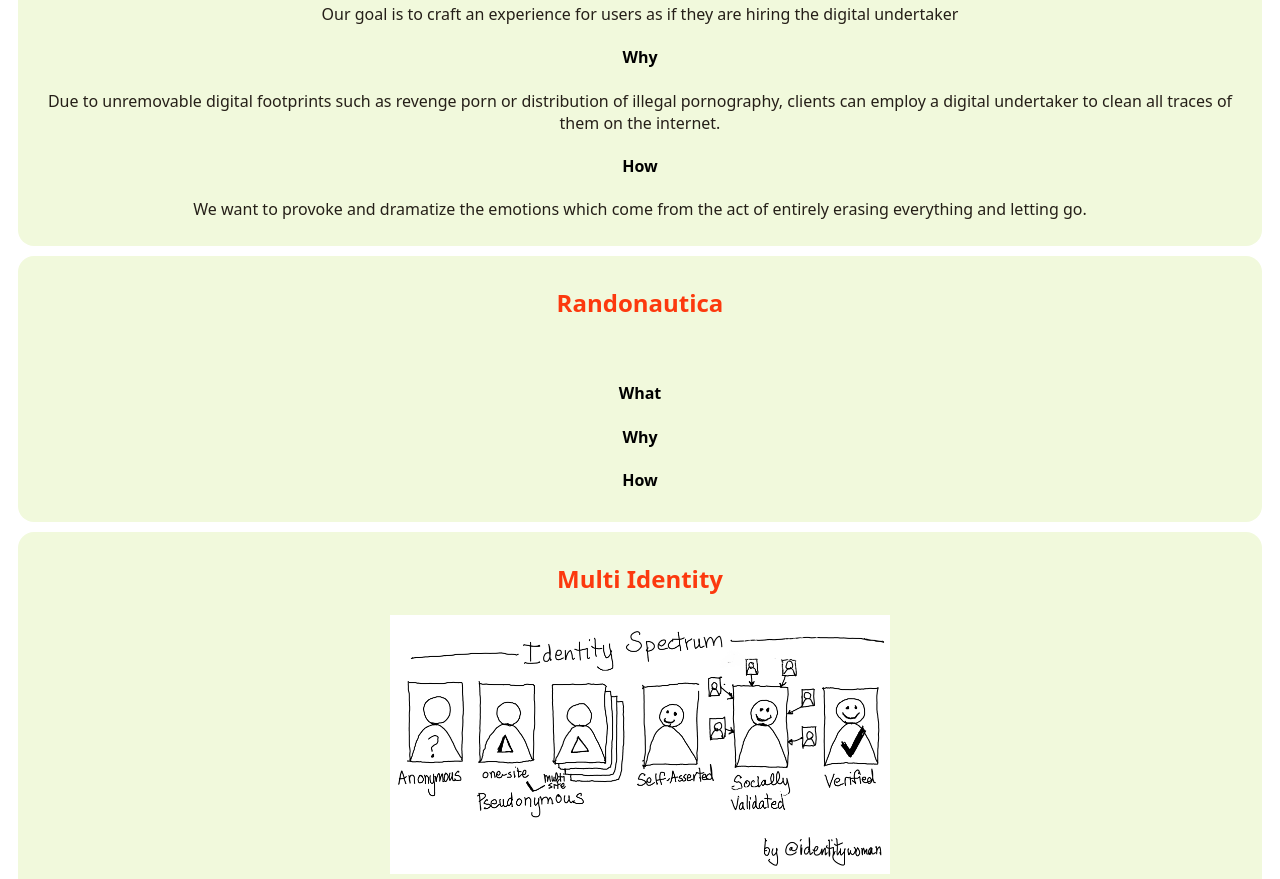
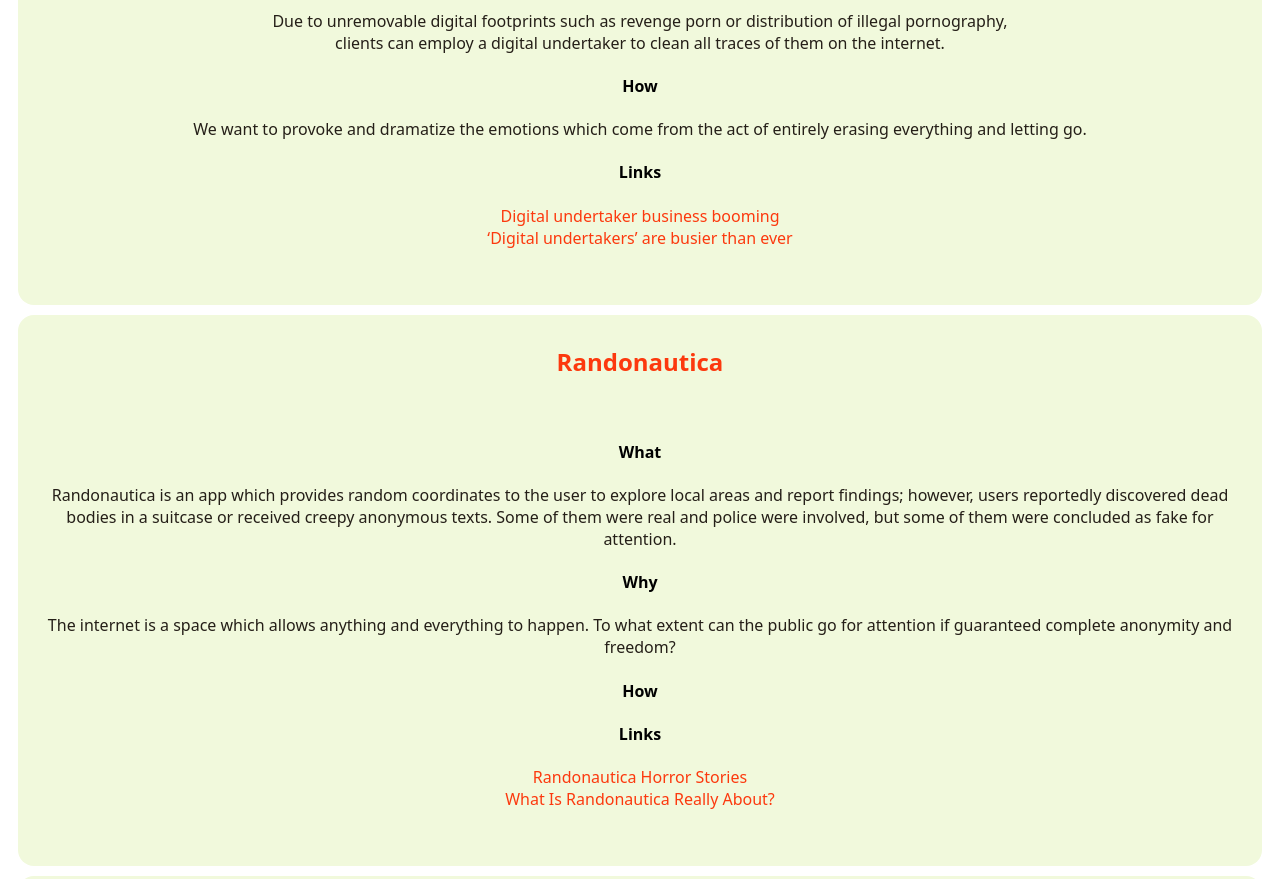
Before and after one commit to krisleedrachen/3_proposals, a plain HTML site: page index.html in a window 1280 px wide. Shown: the part 636-1515 px from the top of the page. Drawn offline with Linux system fonts and the light colour scheme.

Commit message:
Fixed Version
Fixed.

```diff
--- a/index.html
+++ b/index.html
@@ -11,7 +11,7 @@
     <h1>3 Proposals</h1>
     <div class="bodies">
       <h2>Digital Under Taker</h2>
-      <img src="img/undertaker.jpeg" />
+      <img src="img/undertaker.jpeg" width="400px" />
       <h4 class="titles">What</h4>
       <p class="paragraph_deco">
         Our goal is to craft an experience for users as if they are hiring the
@@ -21,7 +21,7 @@
       <h4 class="titles">Why</h4>
       <p class="paragraph_deco">
         Due to unremovable digital footprints such as revenge porn or
-        distribution of illegal pornography, clients can employ a digital
+        distribution of illegal pornography, <br />clients can employ a digital
         undertaker to clean all traces of them on the internet.
       </p>
 
@@ -30,19 +30,53 @@
         We want to provoke and dramatize the emotions which come from the act of
         entirely erasing everything and letting go.
       </p>
+
+      <h4 class="titles">Links</h4>
+      <p class="paragraph_deco">
+        <a href="https://www.koreatimes.co.kr/www/tech/2023/03/129_232783.html"
+          >Digital undertaker business booming</a
+        >
+        <br />
+        <a
+          href="https://koreajoongangdaily.joins.com/2020/04/05/industry/Digital-undertakers-are-busier-than-ever/3075699.html"
+          >‘Digital undertakers’ are busier than ever
+        </a>
+      </p>
     </div>
 
     <div class="bodies">
       <h2>Randonautica</h2>
       <img src="" />
       <h4 class="titles">What</h4>
-      <p class="paragraph_deco"></p>
+      <p class="paragraph_deco">
+        Randonautica is an app which provides random coordinates to the user to
+        explore local areas and report findings; however, users reportedly
+        discovered dead bodies in a suitcase or received creepy anonymous texts.
+        Some of them were real and police were involved, but some of them were
+        concluded as fake for attention.
+      </p>
 
       <h4 class="titles">Why</h4>
-      <p class="paragraph_deco"></p>
+      <p class="paragraph_deco">
+        The internet is a space which allows anything and everything to happen.
+        To what extent can the public go for attention if guaranteed complete
+        anonymity and freedom?
+      </p>
 
       <h4 class="titles">How</h4>
       <p class="paragraph_deco"></p>
+
+      <h4 class="titles">Links</h4>
+      <p class="paragraph_deco">
+        <a
+          href="https://www.maloriesadventures.com/blog/randonautica-horror-stories"
+          >Randonautica Horror Stories</a
+        >
+        <br />
+        <a href="https://www.nytimes.com/2020/07/31/style/randonautica-app.html"
+          >What Is Randonautica Really About?</a
+        >
+      </p>
     </div>
 
     <div class="bodies">
@@ -66,6 +100,19 @@
       <p class="paragraph_deco">
         Motivate users to explore and personally experience different accounts.
       </p>
+
+      <h4 class="titles">Links</h4>
+      <p class="paragraph_deco">
+        <a
+          href="https://www.windley.com/archives/2017/10/fixing_the_five_problems_of_internet_identity.shtml"
+          >Fixing the Five Problems of Internet Identity
+        </a>
+        <br />
+        <a
+          href="https://www.pewresearch.org/internet/2013/09/05/part-5-online-identity-theft-security-issues-and-reputational-damage/"
+          >Online Identity Theft, Security Issues, and Reputational Damage</a
+        >
+      </p>
     </div>
   </body>
 </html>
--- a/style.css
+++ b/style.css
@@ -1,6 +1,7 @@
 * {
   font-family: system-ui, -apple-system, BlinkMacSystemFont, "Segoe UI", Roboto,
     Oxygen, Ubuntu, Cantarell, "Open Sans", "Helvetica Neue", sans-serif;
+  text-decoration: none;
 
   color: rgb(252, 57, 14);
 }
@@ -13,7 +14,7 @@
   text-align: center;
   background-color: rgb(241, 249, 220);
   border-radius: 16px;
-  padding: 10px;
+  padding: 10px 10px 40px 10px;
   margin: 10px;
 }
 .titles {
```
